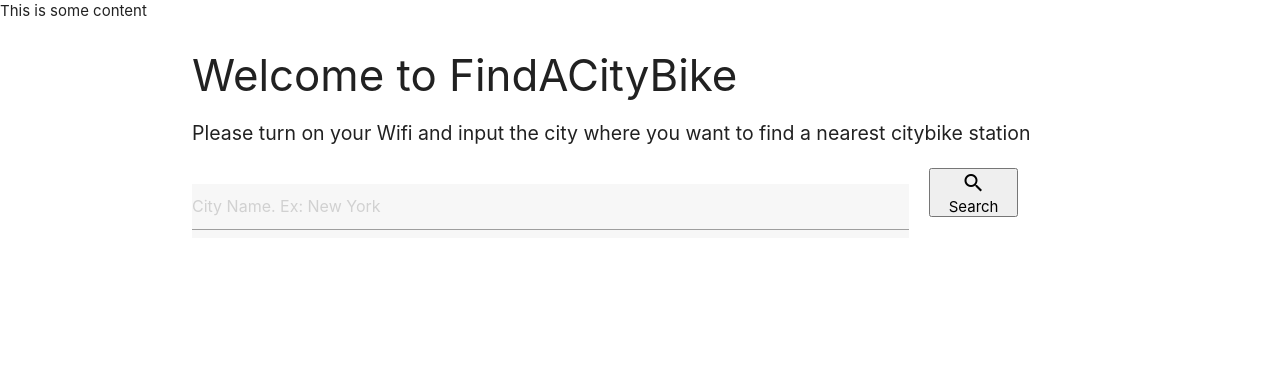
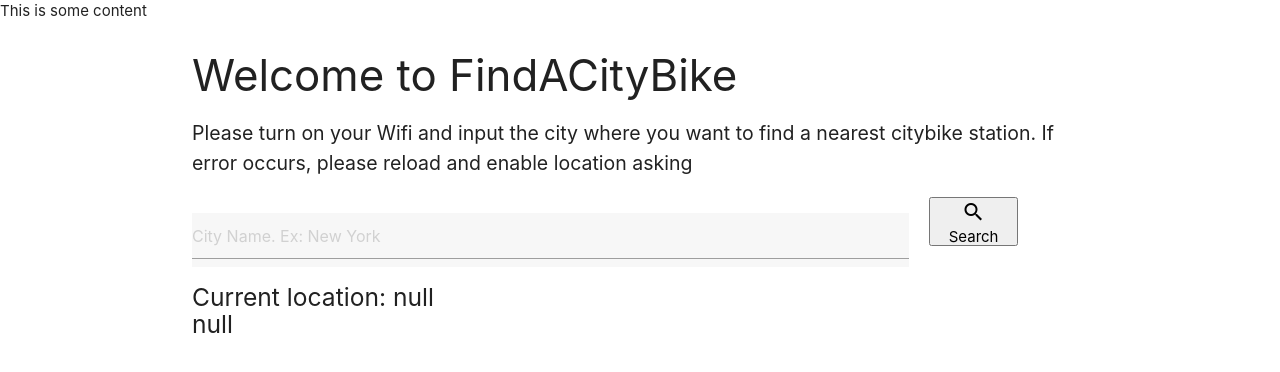
Before and after one commit to JustCodeandChill/cityBike, a React (Create React App) app in the folder citybike/: page / in a window 1280 px wide. Shown: the top 372 px of the page. Built offline with nearby package versions, Linux system fonts and the light colour scheme; no server answers.

Commit message:
Adding state, add componentDidMount initialize location and set them to longitude and latitude

```diff
--- a/citybike/src/pages/LandingPage.js
+++ b/citybike/src/pages/LandingPage.js
@@ -1,19 +1,53 @@
 import React from "react";
 import "../styles/LandingPage.css";
 class LandingPage extends React.Component {
+  constructor(props) {
+    super(props);
+    this.state = {
+      longitude: 0,
+      latitude: 0,
+      city: "",
+    };
+  }
+
+  componentDidMount = () => {
+    let state = this;
+    if (navigator.geolocation) {
+      navigator.geolocation.getCurrentPosition(function (position) {
+        console.log("in nat", this);
+        let lat = position.coords.latitude;
+        let long = position.coords.longitude;
+
+        state.setState({
+          longitude: long,
+          latitude: lat,
+        });
+      });
+    } else {
+      alert("Geolocation is not supported by this browser");
+    }
+  };
+
   render() {
     return (
       <div className="container">
         <h3>Welcome to FindACityBike</h3>
         <p className="inform-paragraph">
           Please turn on your Wifi and input the city where you want to find a
-          nearest citybike station
+          nearest citybike station. If error occurs, please reload and enable
+          location asking
         </p>
         <div className="dashboard-input">
           <input type="text" placeholder="City Name. Ex: New York" />
-
         </div>
-        <button className="dashboard-search-button"> <i class="prefix material-icons">search</i>Search</button>
+        <button className="dashboard-search-button">
+          {" "}
+          <i className="material-icons">search</i>Search
+        </button>
+        <h5>
+          Current location: {this.state.latitude ? this.state.latitude : "null"}{" "} <br/>
+          {this.state.longitude ? this.state.longitude : "null"}
+        </h5>
       </div>
     );
   }
```
